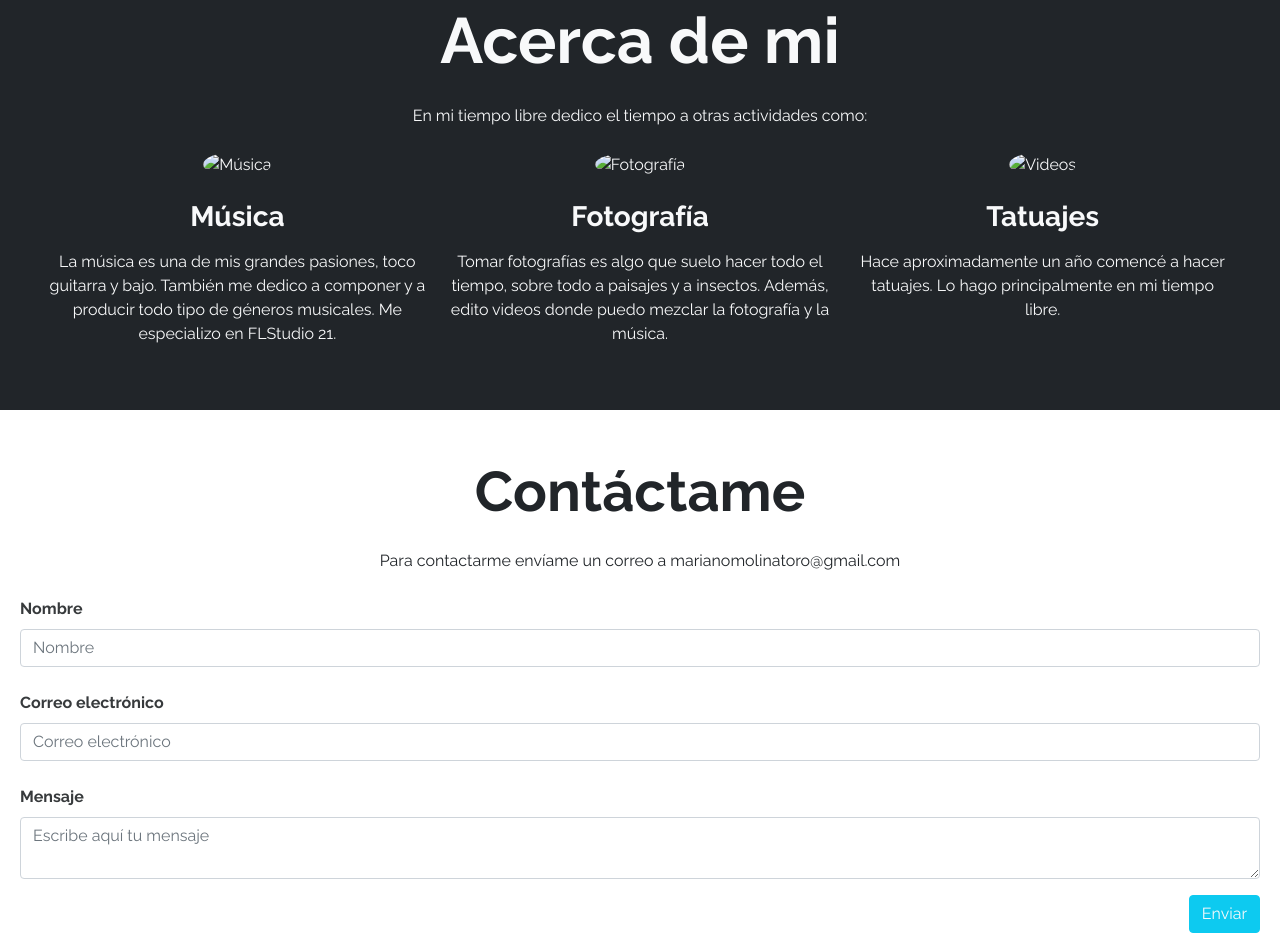
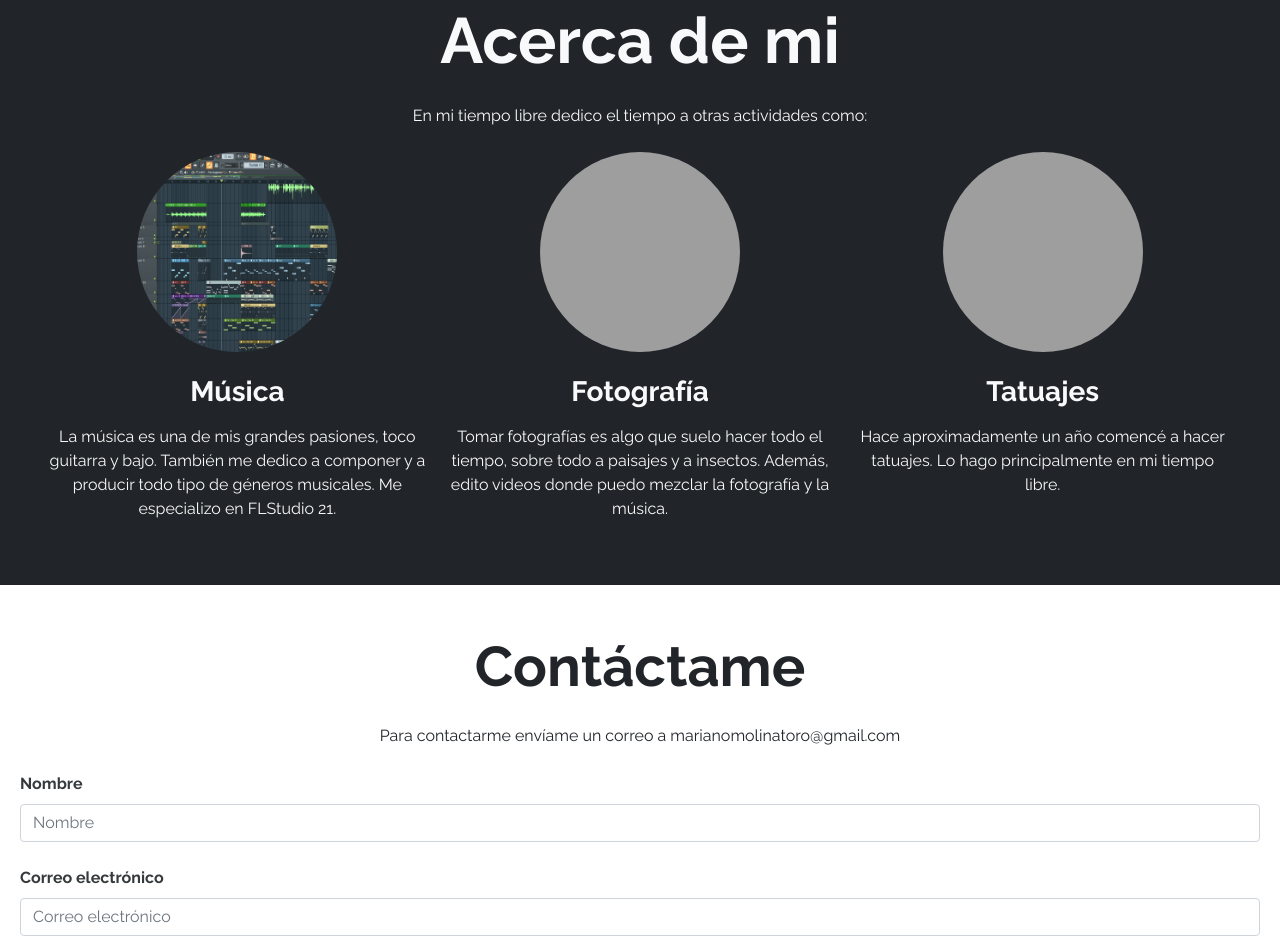
Before and after one commit to castrotp/CurriculumWeb, a plain HTML site: page index.html in a window 1280 px wide. Shown: the part 2035-2984 px from the top of the page. Drawn offline with nearby package versions, Linux system fonts and the light colour scheme; the site is published under a folder, as on GitHub Pages, so addresses that start at the root find nothing.

Commit message:
Cambio del codigo de imagenes

```diff
--- a/index.html
+++ b/index.html
@@ -172,7 +172,7 @@
         <div class="row">
             <div class="col-12 col-md-4" style="text-align: center;">
                 <div style="display: inline-block; border-radius: 50%; overflow: hidden;">
-                    <img src="/assets/img/foto2.png" alt="Música" style="width: 200px; height: 200px;">
+                    <img src="assets/img/foto2.png" alt="Música" style="width: 200px; height: 200px;">
                 </div>
                 <h3 class="my-3 fw-bold">Música</h3>
                 <p class="my-3">
@@ -181,7 +181,7 @@
             </div>
             <div class="col-12 col-md-4" style="text-align: center;">
                 <div style="display: inline-block; border-radius: 50%; overflow: hidden;">
-                    <img src="/assets/img/foto1.png" alt="Fotografía" style="width: 200px; height: 200px;">
+                    <img src="assets/img/foto1.png" alt="Fotografía" style="width: 200px; height: 200px;">
                 </div>
                 <h3 class="my-3 fw-bold">Fotografía</h3>
                 <p class="my-3">
@@ -190,7 +190,7 @@
             </div>
             <div class="col-12 col-md-4" style="text-align: center;">
                 <div style="display: inline-block; border-radius: 50%; overflow: hidden;">
-                    <img src="/assets/img/foto3.png" alt="Videos" style="width: 200px; height: 200px;">
+                    <img src="assets/img/foto3.png" alt="Tatuajes" style="width: 200px; height: 200px;">
                 </div>
                 <h3 class="my-3 fw-bold">Tatuajes</h3>
                 <p class="my-3">
```
